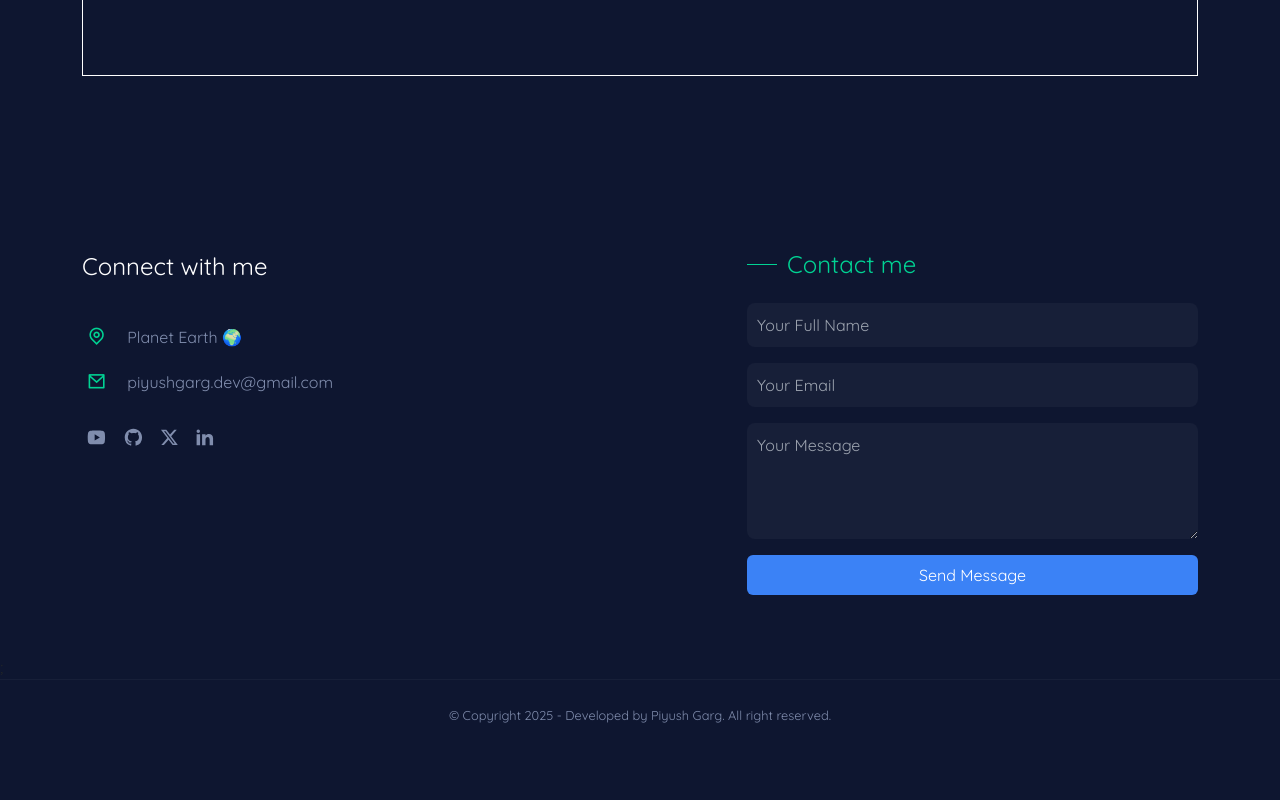
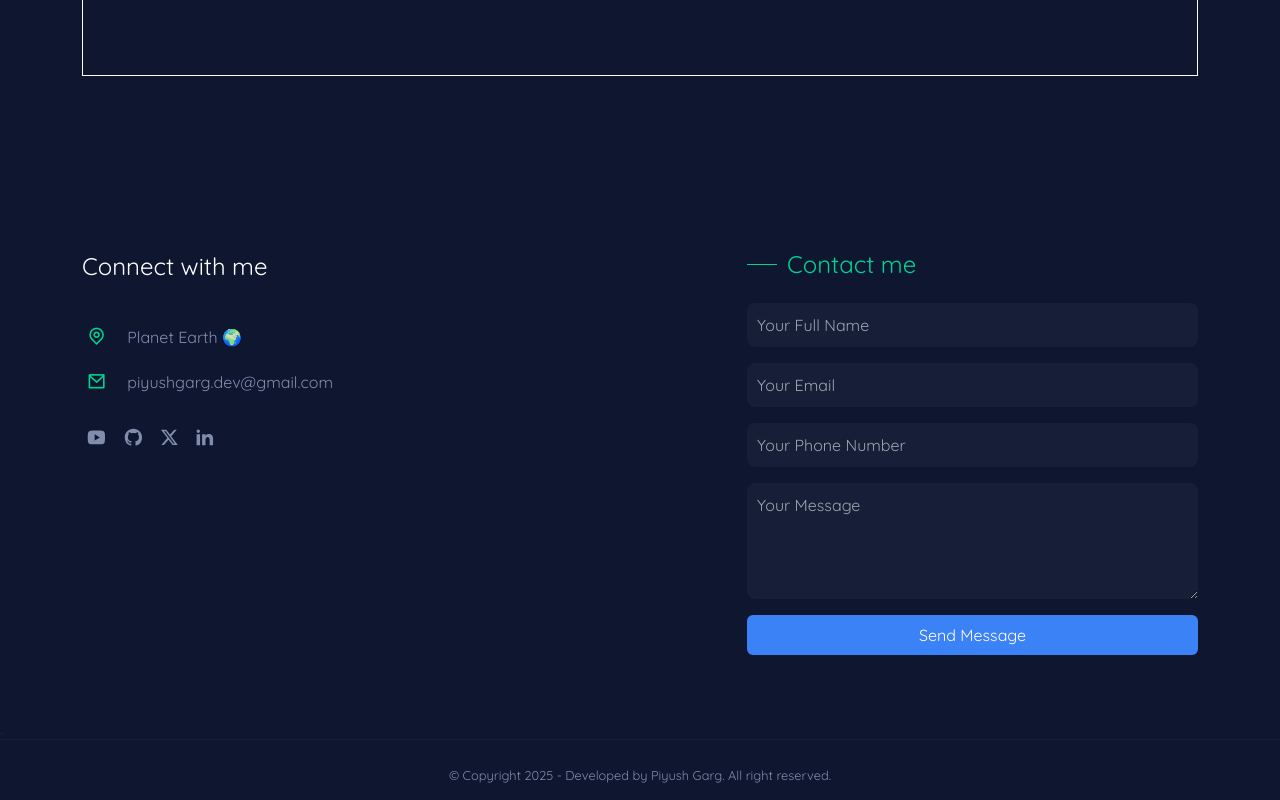
Before and after one commit to piyushgarg-dev/piyushgargdev-nextjs, a Next.js app: page / in a window 1280 px wide. Shown: the part 3521-4321 px from the top of the page. Before the commit the page ends 4261 px from the top, so only its background shows below. Built offline with nearby package versions, Linux system fonts and the light colour scheme; no server answers.

Commit message:
Add contact form fields

```diff
--- a/components/UI/Contact.jsx
+++ b/components/UI/Contact.jsx
@@ -15,6 +15,7 @@ const Contact = () => {
     const data = {
       name: event.target.name.value,
       email: event.target.email.value,
+      phone: event.target.phone.value,
       message: event.target.message.value,
     };
     console.log(data);
@@ -122,6 +123,14 @@ const Contact = () => {
                     required
                     autoComplete="off"
                   />
+                  <input
+                    className="text-md border-transparent rounded-lg block w-full p-2.5 bg-[#171f38] placeholder-gray-400 text-white"
+                    type="text"
+                    name="phone"
+                    placeholder="Your Phone Number"
+                    required
+                    autoComplete="off"
+                  />
                   <textarea
                     className="text-md border-transparent rounded-lg block w-full p-2.5 bg-[#171f38] placeholder-gray-400 text-white"
                     name="message"
```
